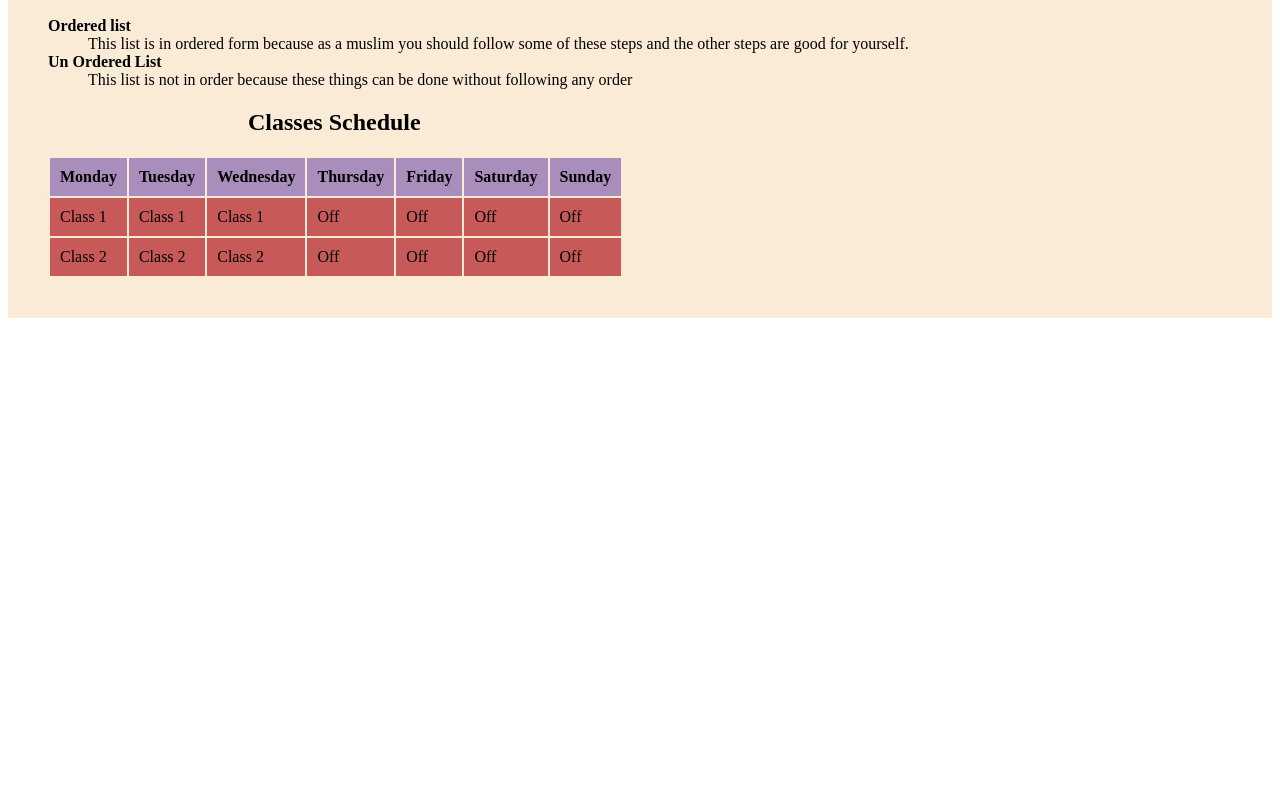
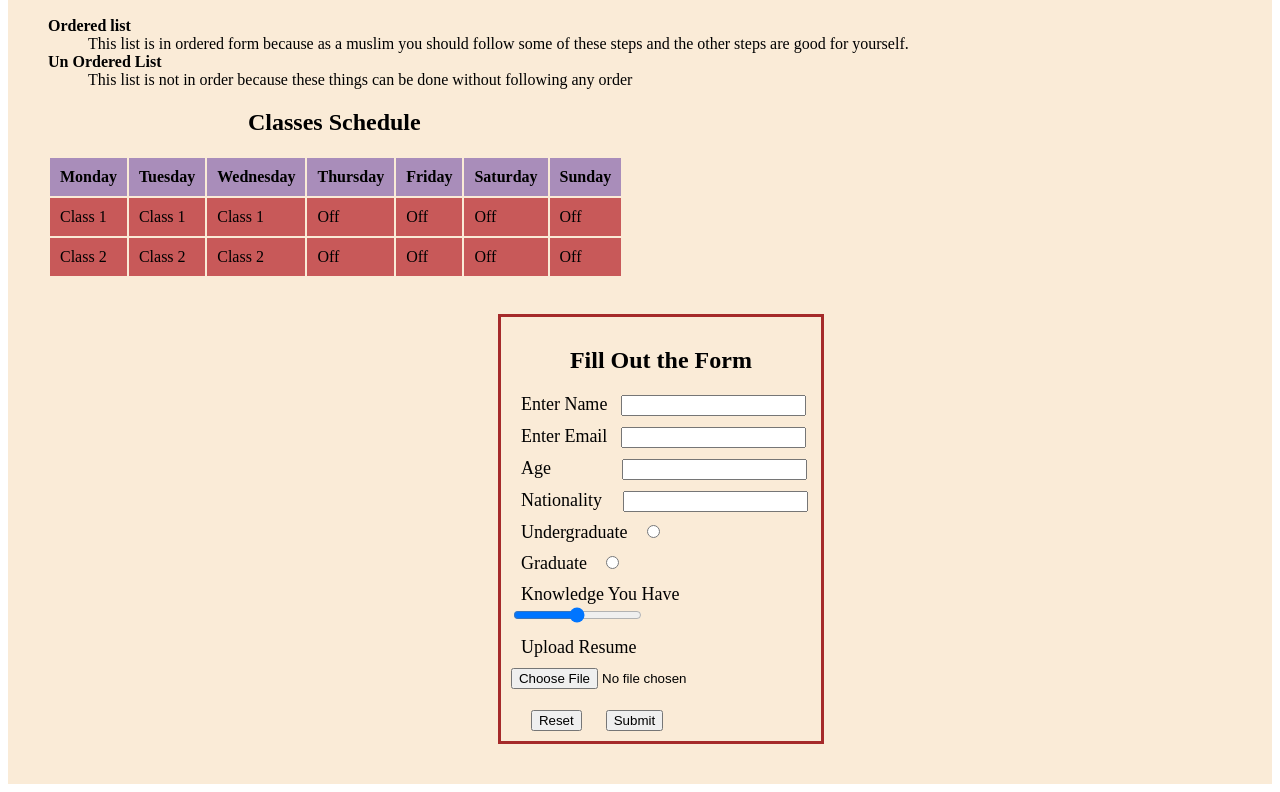
Before and after one commit to Iqra327/WordPress, a plain HTML site: page Assignment 2/index.html in a window 1280 px wide. Shown: the part 507-1299 px from the top of the page. Before the commit the page ends 833 px from the top, so only its background shows below. Drawn offline with Linux system fonts and the light colour scheme.

Commit message:
Initial commit

```diff
--- a/Assignment 2/index.html
+++ b/Assignment 2/index.html
@@ -8,6 +8,7 @@
 </head>
 <body>
   <div class="container">
+    <div>
       <h1 class="Heading-First">Timetable</h1>
       <p>There are two timetables, One should be followed step by step and the other can be followed without any order.</p>
       <!-- ordered list -->
@@ -82,9 +83,52 @@
         <td>Off</td>
         <td>Off</td>
       </tr>
+    </table>
+    </div><br><br>
 
-  </table>
-
+    <div class="form">
+      <h2 style="text-align: center;">Fill Out the Form</h2>
+      <form action="">
+        <div class="form-inputs">
+          <label for="name">Enter Name</label>
+          <input type="text" id="name" name="name"><br>
+        </div>
+        <div class="form-inputs">
+          <label for="mail">Enter Email</label>
+          <input type="email" id="mail" name="mail"><br>
+        </div>
+        <div class="form-inputs">
+          <label for="age">Age</label>
+          <input type="number" id="age" name="age" min="1" class="age-input"><br>
+        </div>
+        <div class="form-inputs">
+          <label for="nation">Nationality</label>
+          <input type="text" id="nation" name="nationality" class="nation-input"><br>
+        </div>
+        <div class="form-inputs">
+          <label for="check">Undergraduate</label>
+          <input type="radio" id="check" name="check"><br>
+        </div>
+        <div class="form-inputs">
+          <label for="check">Graduate</label>
+          <input type="radio" id="check" name="check"><br>
+        </div>
+        <div class="form-inputs">
+          <label for="text">Knowledge You Have</label>
+          <input type="range" id="text" name="Knowledge"><br>
+        </div>
+        <div class="form-inputs">
+          <label for="CV">Upload Resume</label><br>
+          <input type="file" id="CV" name="CV" class="upload-file"><br>
+        </div>
+        <div class="form-inputs">
+          <label for="button"></label>
+          <input type="reset" id="button" name="button">
+          <label for="sub"></label>
+          <input type="submit" id="sub" name="sub" style="margin-left: auto;">
+        </div>
+      </form>
+    </div>
   </div>
 
 
--- a/Assignment 2/style.css
+++ b/Assignment 2/style.css
@@ -15,3 +15,28 @@ td{
   padding:10px;
   background-color: rgb(200, 89, 89);
 }
+.form{
+  margin-left: 38%;
+  border:solid;
+  border-color: brown;
+  width: 300px;
+  padding: 10px;
+}
+label{
+  font-size: 18px;
+  margin-left: 10px;
+  margin-right: 10px;;
+}
+.upload-file{
+  margin-top:10px;
+  margin-bottom: 10px;
+}
+.age-input{
+  margin-left:57px;
+}
+.form-inputs{
+  margin-top:10px;
+}
+.nation-input{
+  margin-left:7px;
+}
```
Lines whose indentation alone changed are shown as unchanged.
